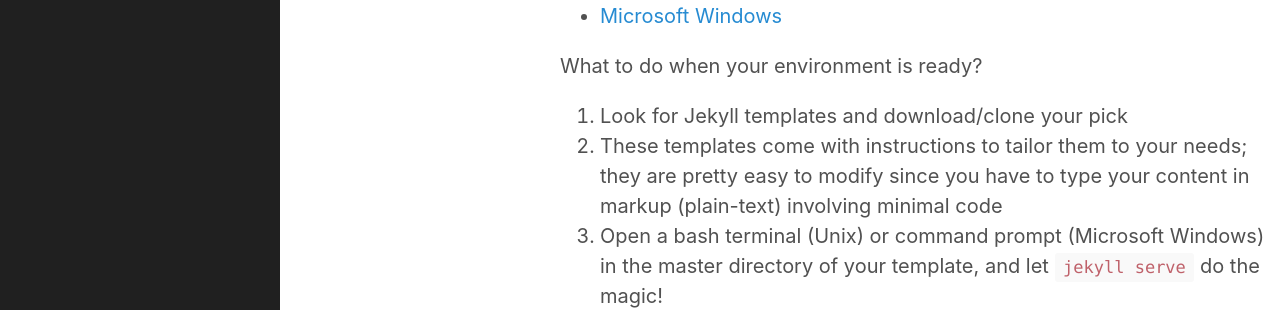
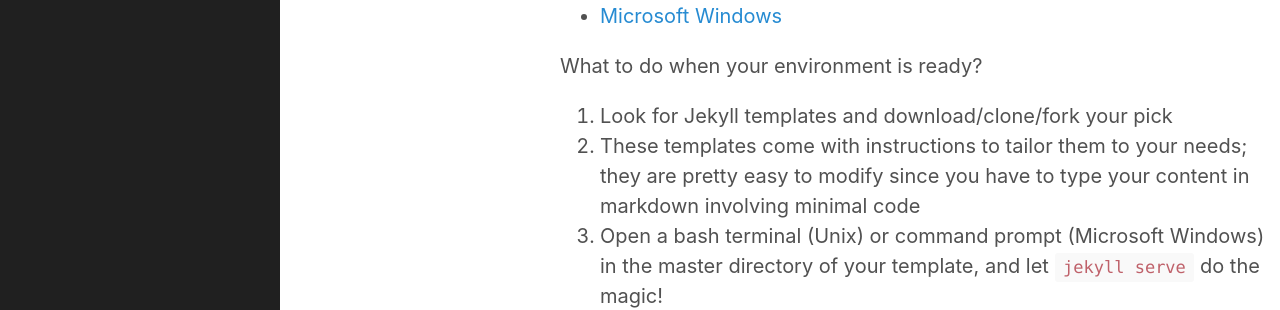
Before and after one commit to NaumanShahid/naumanshahid.github.io, a Jekyll site: the page built from _posts/2017-08-23-first-post.md, in a window 1280 px wide and 1375 px high. Shown: the part 561-871 px from the top of the window. Built offline with Jekyll 4.4.1, drawn with Linux system fonts in a browser that asks for light colours; some web fonts are replaced.

Commit message:
Correction
Correction in blog post

```diff
--- a/_posts/2017-08-23-first-post.md
+++ b/_posts/2017-08-23-first-post.md
@@ -14,8 +14,8 @@ For someone with unassuming web development skills, setting it all up was pretty
 * <a href="https://jekyllrb.com/docs/windows/" target="_blank;" style="text-decoration:none;">Microsoft Windows</a>
 
 What to do when your environment is ready?
-1. Look for Jekyll templates and download/clone your pick
-2. These templates come with instructions to tailor them to your needs; they are pretty easy to modify since you have to type your content in markup (plain-text) involving minimal code
+1. Look for Jekyll templates and download/clone/fork your pick
+2. These templates come with instructions to tailor them to your needs; they are pretty easy to modify since you have to type your content in markdown involving minimal code
 3. Open a bash terminal (Unix) or command prompt (Microsoft Windows) in the master directory of your template, and let <code>jekyll serve</code> do the magic!
 
 <div class="message text-center" style="font-size:80%;">
```
